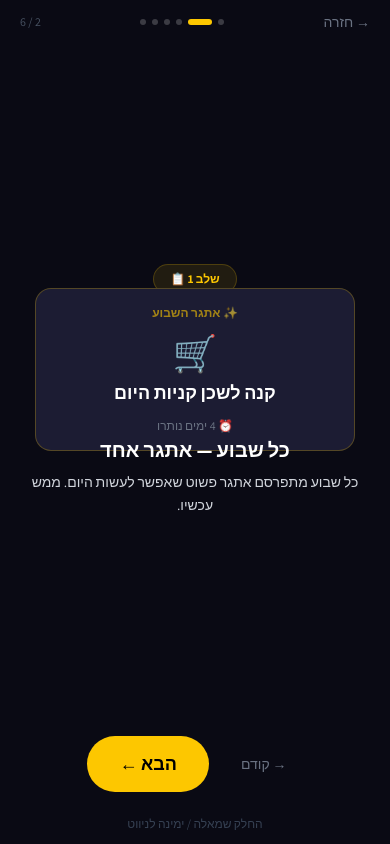
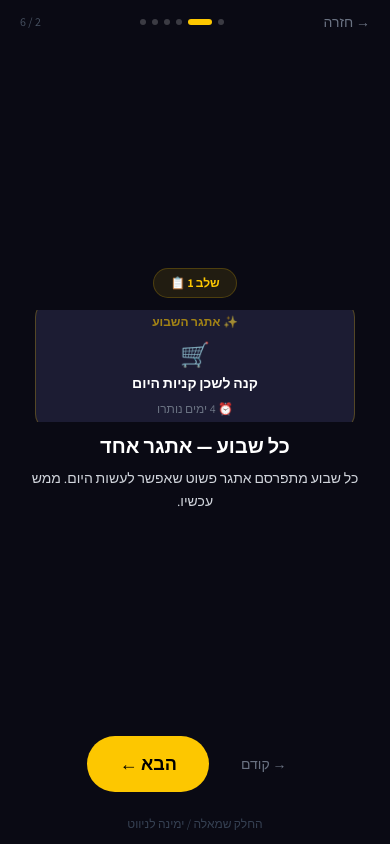
Before and after one commit to adam554433-cloud/mabim-or, a Next.js app: page /presentation in a window 390 px wide. Both pictures are taken after a click on the button 190 px from the left and 22 px from the top of the page. Built offline with nearby package versions, Linux system fonts and the light colour scheme.

Commit message:
fix: prevent visual overflow in presentation on mobile

```diff
--- a/src/app/presentation/page.tsx
+++ b/src/app/presentation/page.tsx
@@ -39,9 +39,9 @@ function ChallengeVisual() {
   }, [challenges.length]);
 
   return (
-    <div className="flex items-center justify-center h-28 sm:h-44">
-      <div className="bg-[#1c1c33] border border-yellow-400/25 rounded-2xl px-7 py-4 w-full max-w-xs text-center">
-        <div className="text-xs text-yellow-400/60 font-semibold mb-3">✨ אתגר השבוע</div>
+    <div className="flex items-center justify-center h-28 sm:h-44 overflow-hidden">
+      <div className="bg-[#1c1c33] border border-yellow-400/25 rounded-2xl px-5 py-3 w-full max-w-xs text-center">
+        <div className="text-xs text-yellow-400/60 font-semibold mb-2">✨ אתגר השבוע</div>
         <AnimatePresence mode="wait">
           <motion.div
             key={i}
@@ -50,11 +50,11 @@ function ChallengeVisual() {
             exit={{ opacity: 0, y: -8 }}
             transition={{ duration: 0.35 }}
           >
-            <div className="text-4xl mb-2">{challenges[i].icon}</div>
-            <div className="text-white font-bold text-lg leading-snug">{challenges[i].text}</div>
+            <div className="text-2xl sm:text-4xl mb-1">{challenges[i].icon}</div>
+            <div className="text-white font-bold text-sm sm:text-lg leading-snug">{challenges[i].text}</div>
           </motion.div>
         </AnimatePresence>
-        <div className="mt-3 text-gray-500 text-xs">⏰ 4 ימים נותרו</div>
+        <div className="mt-2 text-gray-500 text-xs">⏰ 4 ימים נותרו</div>
       </div>
     </div>
   );
@@ -74,7 +74,7 @@ function FilmVisual() {
   }, [steps.length]);
 
   return (
-    <div className="flex items-center justify-center h-28 sm:h-44 gap-3 sm:gap-6">
+    <div className="flex items-center justify-center h-28 sm:h-44 gap-3 sm:gap-6 overflow-hidden">
       {steps.map((s, i) => (
         <div key={i} className="flex flex-col items-center gap-2">
           <motion.div
@@ -110,7 +110,7 @@ function LightVisual() {
   }, []);
 
   return (
-    <div className="flex flex-col items-center gap-3 h-28 sm:h-44 justify-center">
+    <div className="flex flex-col items-center gap-2 h-28 sm:h-44 justify-center overflow-hidden">
       <div className="grid gap-[3px]" style={{ gridTemplateColumns: `repeat(${SIZE}, 10px)` }}>
         {Array.from({ length: SIZE * SIZE }).map((_, i) => (
           <motion.div
@@ -300,7 +300,7 @@ export default function HowItWorksPage() {
             transition={{ duration: 0.4 }}
             className="max-w-md w-full text-center"
           >
-            <div className="inline-block bg-yellow-400/10 text-yellow-400 text-xs font-bold px-4 py-1.5 rounded-full mb-5 border border-yellow-400/20">
+            <div className="inline-block bg-yellow-400/10 text-yellow-400 text-xs font-bold px-4 py-1.5 rounded-full mb-3 border border-yellow-400/20">
               {slide.badge}
             </div>
 
```
